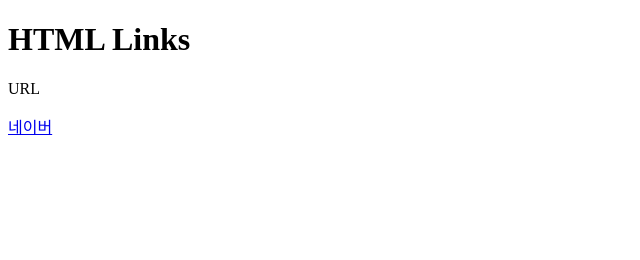
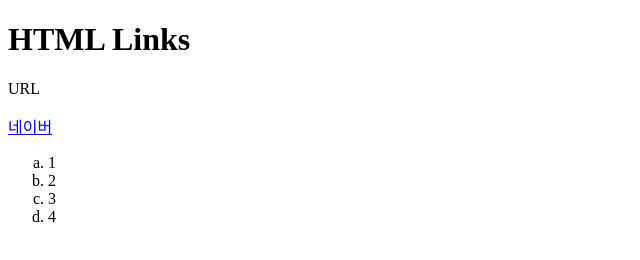
Before and after one commit to Ale6974/imagebase, a plain HTML site: page index.html in a window 1280 px wide. Shown: the full height of the page, 0-640 px from the left. Drawn offline with Linux system fonts and the light colour scheme.

Commit message:
Update index.html

```diff
--- a/index.html
+++ b/index.html
@@ -7,6 +7,11 @@
 <h1>HTML Links</h1>
 URL
 <p><a href="https://www.naver.com/"target="_blank"> 네이버 </a></p>
-
+<ol type="a">
+<li>1</li>
+<li>2</li>
+<li>3</li>
+<li>4</li>
+</ol>
 </body>
 </html>
```
